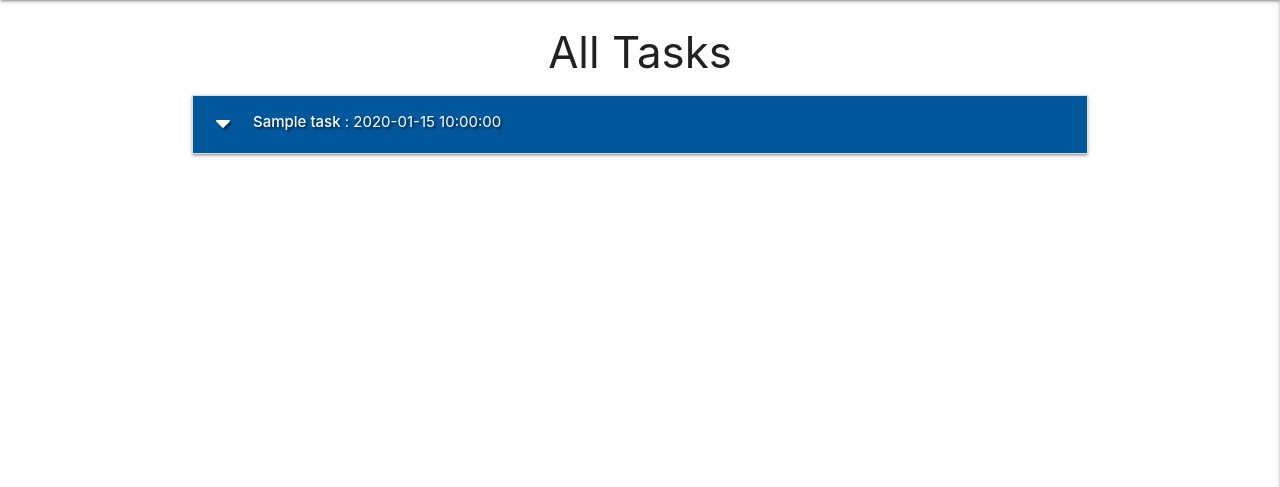
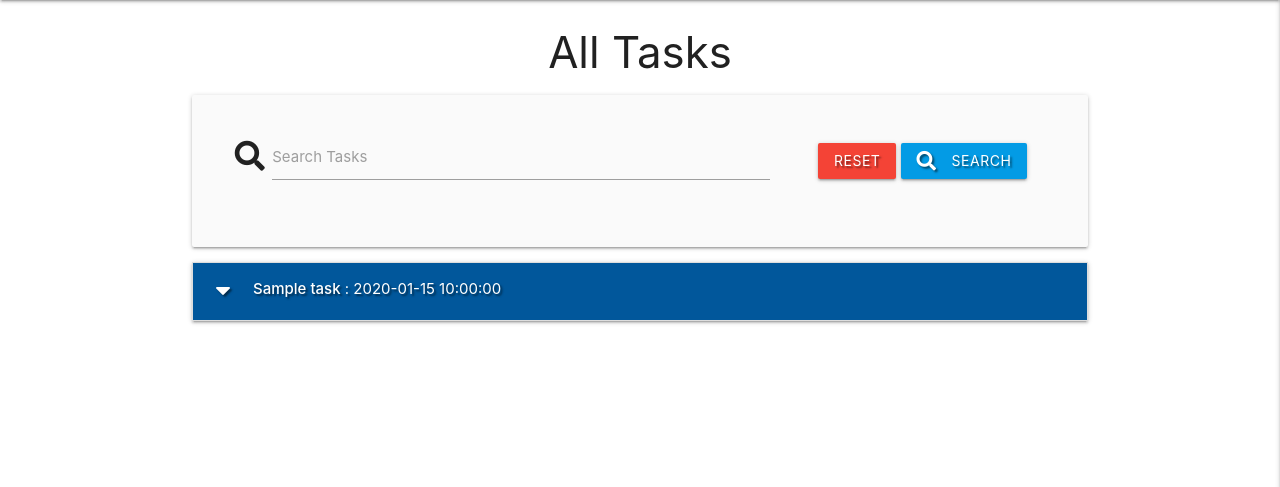
Before and after one commit to Code-Institute-Submissions/danthestar-MS3-cookbook_SepResub, a Flask app: page / in a window 1280 px wide. Shown: the part 64-551 px from the top of the page. Run offline with Flask 2, Linux system fonts and the light colour scheme; a database or web service that is not in the repository returns one stand-in record (values such as "Sample title"); some libraries are stand-ins or nearby versions.

Commit message:
Add search function

```diff
--- a/app.py
+++ b/app.py
@@ -23,6 +23,14 @@ mongo = PyMongo(app)
 def get_tasks():
     tasks = list(mongo.db.tasks.find())
     return render_template("tasks.html", tasks=tasks)
+
+
+@app.route("/search", methods=["GET", "POST"])
+def search():
+    query = request.form.get("query")
+    tasks = list(mongo.db.tasks.find({"$text": {"$search": query}}))
+    return render_template("tasks.html", tasks=tasks)
+
 
 
 @app.route("/register", methods=["GET", "POST"])
--- a/templates/tasks.html
+++ b/templates/tasks.html
@@ -3,6 +3,26 @@
 {% block content %}
 
     <h3 class="light-black-text text-darken-4 center-align">All Tasks</h3>
+
+    <div class="row card-panel grey lighten-5">
+        <form action="{{ url_for('search') }}" method="post" class="col s12">
+            <div class="row valign-wrapper center-align">
+                <div class="input-field col s12 m8">
+                    <i class="fas fa-search prefix lighten-blue-text text-darken-4"></i>
+                    <input type="text" name="query" id="query" minlength="3" class="validate" required>
+                    <label for="query">Search Tasks</label>
+                </div>
+                <div class="col s12 m4">
+                    <a href="{{ url_for('get_tasks') }}" class="red btn text-shadow">Reset</a>
+                    <button type="submit" class="light-blue darken-1 btn text-shadow">
+                        <i class="fas fa-search left"></i> Search
+                    </button>
+                </div>
+            </div>
+        </form>
+    </div>
+
+    {% if tasks|length > 0 %}
 
     <ul class="collapsible">
         {% for task in tasks %}
@@ -31,5 +51,8 @@
         </li>
         {% endfor %}
     </ul>
+    {% else %}
+        <h3 class="red-text text-darken-4 center-align">No Result Found</h3>
+    {% endif %}
 
 {% endblock %}
```
